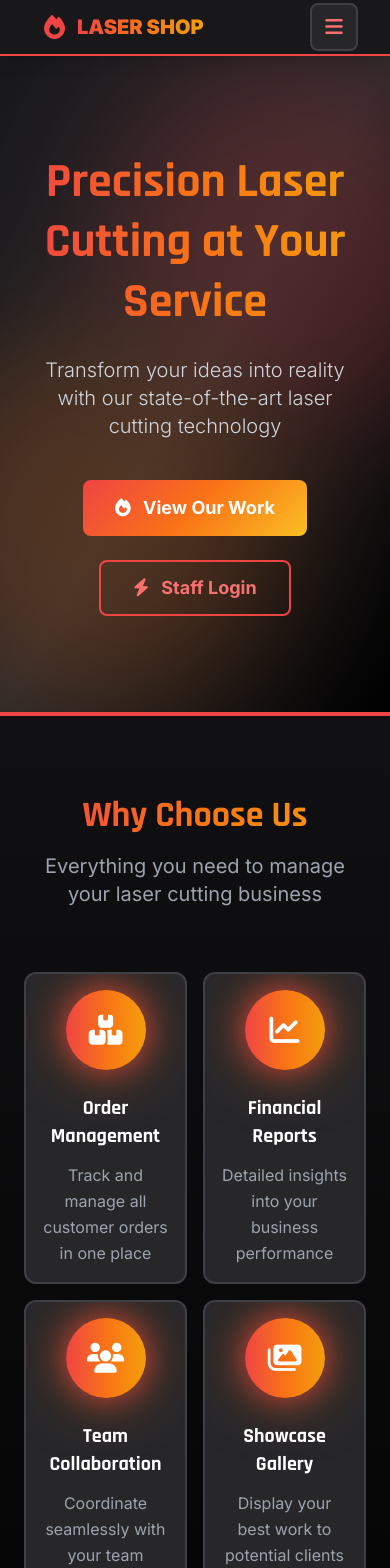
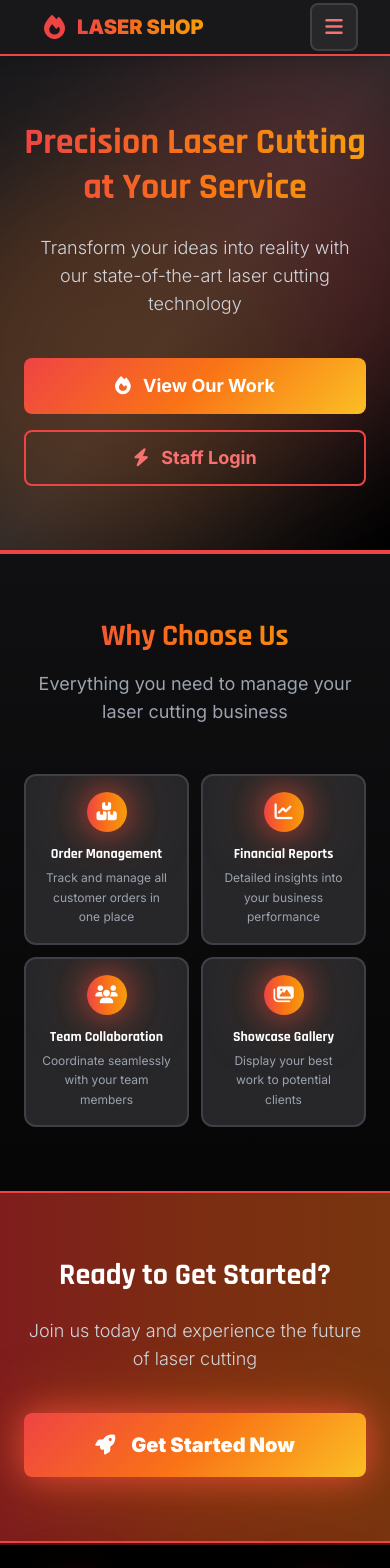
Before and after one commit to Ahmed-Mansy/Laser-workshop-front-end, an Angular app: page / in a window 390 px wide. Shown: the top 1568 px of the page. Built offline with nearby package versions, Linux system fonts and the light colour scheme.

Commit message:
feat: implement initial public home page and authentication login page UI.

```diff
--- a/src/app/features/auth/login/login.html
+++ b/src/app/features/auth/login/login.html
@@ -1,4 +1,5 @@
-<div class="min-h-screen bg-gradient-to-br from-black via-metal-900 to-metal-800 flex items-center justify-center p-6">
+<div
+  class="min-h-screen bg-gradient-to-br from-black via-metal-900 to-metal-800 flex items-center justify-center p-4 sm:p-6">
   <!-- Background Effects -->
   <div class="absolute inset-0 overflow-hidden pointer-events-none">
     <div class="absolute top-1/4 left-1/4 w-96 h-96 bg-laser-500/10 rounded-full blur-3xl animate-pulse"></div>
@@ -9,27 +10,27 @@
   <!-- Login Card -->
   <div class="relative w-full max-w-md">
     <!-- Logo & Title -->
-    <div class="text-center mb-8">
+    <div class="text-center mb-6 sm:mb-8">
       <div
-        class="inline-flex items-center justify-center w-20 h-20 bg-gradient-to-br from-laser-500 to-fire-500 rounded-2xl mb-4 fire-glow">
-        <i class="fas fa-fire text-4xl text-white"></i>
+        class="inline-flex items-center justify-center w-16 h-16 sm:w-20 sm:h-20 bg-gradient-to-br from-laser-500 to-fire-500 rounded-2xl mb-3 sm:mb-4 fire-glow">
+        <i class="fas fa-fire text-3xl sm:text-4xl text-white"></i>
       </div>
-      <h1 class="text-4xl font-black text-fire mb-2">LASER SHOP</h1>
-      <p class="text-gray-400 text-lg">{{ 'auth.welcomeBack' | translate }}</p>
+      <h1 class="text-3xl sm:text-4xl font-black text-fire mb-2">LASER SHOP</h1>
+      <p class="text-gray-400 text-base sm:text-lg">{{ 'auth.welcomeBack' | translate }}</p>
     </div>
 
     <!-- Login Form Card -->
     <div class="bg-metal-900 border-2 border-metal-700 rounded-2xl overflow-hidden shadow-2xl">
       <!-- Card Header -->
-      <div class="bg-gradient-to-r from-laser-600 to-fire-600 px-6 py-4 border-b-2 border-laser-500">
-        <h2 class="text-2xl font-bold text-white flex items-center gap-2">
+      <div class="bg-gradient-to-r from-laser-600 to-fire-600 px-4 py-3 sm:px-6 sm:py-4 border-b-2 border-laser-500">
+        <h2 class="text-xl sm:text-2xl font-bold text-white flex items-center gap-2">
           <i class="fas fa-bolt"></i>
           {{ 'auth.signIn' | translate }}
         </h2>
       </div>
 
       <!-- Form Content -->
-      <form [formGroup]="loginForm" (ngSubmit)="onSubmit()" class="p-8 space-y-6">
+      <form [formGroup]="loginForm" (ngSubmit)="onSubmit()" class="p-5 sm:p-8 space-y-5 sm:space-y-6">
         <!--Username Field -->
         <div>
           <label class="block text-sm font-medium text-metal-300 mb-2">
@@ -60,7 +61,7 @@
 
         <!-- Submit Button -->
         <button type="submit" [disabled]="loginForm.invalid || isLoading"
-          class="w-full px-6 py-4 bg-gradient-to-r from-laser-500 to-fire-500 text-white text-lg font-bold rounded-lg hover:shadow-fire hover:scale-105 transition-all duration-300 flex items-center justify-center gap-3 disabled:opacity-50 disabled:cursor-not-allowed disabled:hover:scale-100">
+          class="w-full px-6 py-3 sm:py-4 bg-gradient-to-r from-laser-500 to-fire-500 text-white text-lg font-bold rounded-lg hover:shadow-fire hover:scale-105 transition-all duration-300 flex items-center justify-center gap-3 disabled:opacity-50 disabled:cursor-not-allowed disabled:hover:scale-100">
           @if (isLoading) {
           <i class="fas fa-spinner fa-spin text-xl"></i>
           <span>{{ 'auth.signingIn' | translate }}</span>
@@ -72,7 +73,7 @@
       </form>
 
       <!-- Card Footer -->
-      <div class="px-8 pb-8">
+      <div class="px-5 sm:px-8 pb-6 sm:pb-8">
         <div class="flex items-center gap-2 text-sm text-gray-400">
           <i class="fas fa-info-circle text-spark-500"></i>
           <span>{{ 'auth.contactManager' | translate }}</span>
--- a/src/app/features/public/home/home.html
+++ b/src/app/features/public/home/home.html
@@ -7,21 +7,21 @@
             <div class="absolute bottom-0 right-1/4 w-96 h-96 bg-fire-500 rounded-full filter blur-3xl"></div>
         </div>
 
-        <div class="relative max-w-7xl mx-auto px-6 py-24 md:py-32 text-center">
-            <h1 class="text-5xl md:text-7xl font-black mb-6 text-fire leading-tight">
+        <div class="relative max-w-7xl mx-auto px-6 py-16 md:py-32 text-center">
+            <h1 class="text-4xl sm:text-5xl md:text-7xl font-black mb-6 text-fire leading-tight">
                 {{ 'home.heroTitle' | translate }}
             </h1>
-            <p class="text-xl md:text-2xl text-gray-300 mb-10 max-w-3xl mx-auto font-light">
+            <p class="text-lg md:text-2xl text-gray-300 mb-10 max-w-3xl mx-auto font-light">
                 {{ 'home.heroSubtitle' | translate }}
             </p>
-            <div class="flex gap-6 justify-center flex-wrap">
+            <div class="flex flex-col sm:flex-row gap-4 sm:gap-6 justify-center items-center">
                 <a mat-raised-button routerLink="/showcase"
-                    class="!h-14 !px-8 !text-lg !font-bold !bg-fire-gradient !text-white !rounded-lg hover:shadow-fire !transform !transition">
+                    class="!w-full sm:!w-auto !h-14 !px-8 !text-lg !font-bold !bg-fire-gradient !text-white !rounded-lg hover:shadow-fire !transform !transition">
                     <i class="fas fa-fire mr-2"></i>
                     {{ 'home.viewWork' | translate }}
                 </a>
                 <a mat-stroked-button routerLink="/login"
-                    class="!h-14 !px-8 !text-lg !font-bold !border-2 !border-laser-500 !text-laser-400 !rounded-lg hover:!bg-laser-500/10">
+                    class="!w-full sm:!w-auto !h-14 !px-8 !text-lg !font-bold !border-2 !border-laser-500 !text-laser-400 !rounded-lg hover:!bg-laser-500/10">
                     <i class="fas fa-bolt mr-2"></i>
                     {{ 'home.staffLogin' | translate }}
                 </a>
@@ -30,28 +30,29 @@
     </section>
 
     <!-- Features Section -->
-    <section class="py-20 px-6">
+    <section class="py-16 md:py-20 px-6">
         <div class="max-w-7xl mx-auto">
-            <div class="text-center mb-16">
-                <h2 class="text-4xl md:text-5xl font-black mb-4 text-fire">
+            <div class="text-center mb-12 md:mb-16">
+                <h2 class="text-3xl md:text-5xl font-black mb-4 text-fire">
                     {{ 'home.featuresTitle' | translate }}
                 </h2>
-                <p class="text-xl text-gray-400">{{ 'home.featuresSubtitle' | translate }}</p>
+                <p class="text-lg md:text-xl text-gray-400">{{ 'home.featuresSubtitle' | translate }}</p>
             </div>
 
-            <div class="grid grid-cols-2 md:grid-cols-3 lg:grid-cols-4 gap-4 md:gap-8">
+            <div class="grid grid-cols-2 lg:grid-cols-4 gap-3 md:gap-8">
                 @for (feature of features; track feature.title) {
                 <mat-card
                     class="!bg-metal-800 !border-2 !border-metal-700 hover:!border-laser-500 !rounded-xl overflow-hidden group cursor-pointer transform transition hover:-translate-y-2 hover:shadow-laser">
-                    <mat-card-content class="p-8 text-center">
+                    <mat-card-content class="p-3 md:p-8 text-center">
                         <div
-                            class="w-20 h-20 mx-auto mb-6 rounded-full bg-fire-gradient flex items-center justify-center fire-glow">
-                            <i class="fas {{ feature.icon }} text-3xl text-white"></i>
+                            class="w-10 h-10 md:w-20 md:h-20 mx-auto mb-3 md:mb-6 rounded-full bg-fire-gradient flex items-center justify-center fire-glow">
+                            <i class="fas {{ feature.icon }} text-lg md:text-3xl text-white"></i>
                         </div>
-                        <h3 class="text-xl font-bold mb-3 text-white group-hover:text-fire-400 transition">
+                        <h3
+                            class="text-sm md:text-xl font-bold mb-1 md:mb-3 text-white group-hover:text-fire-400 transition">
                             {{ feature.title }}
                         </h3>
-                        <p class="text-gray-400 leading-relaxed">
+                        <p class="text-xs md:text-base text-gray-400 leading-relaxed">
                             {{ feature.description }}
                         </p>
                     </mat-card-content>
@@ -62,16 +63,17 @@
     </section>
 
     <!-- CTA Section -->
-    <section class="py-20 px-6 bg-gradient-to-r from-laser-900 via-fire-900 to-spark-900 border-y-2 border-laser-500">
+    <section
+        class="py-16 md:py-20 px-6 bg-gradient-to-r from-laser-900 via-fire-900 to-spark-900 border-y-2 border-laser-500">
         <div class="max-w-4xl mx-auto text-center">
-            <h2 class="text-4xl md:text-5xl font-black mb-6 text-white">
+            <h2 class="text-3xl md:text-5xl font-black mb-6 text-white">
                 {{ 'home.ctaTitle' | translate }}
             </h2>
-            <p class="text-xl text-gray-300 mb-10 font-light">
+            <p class="text-lg md:text-xl text-gray-300 mb-10 font-light">
                 {{ 'home.ctaSubtitle' | translate }}
             </p>
             <button mat-raised-button (click)="openContactDialog()"
-                class="!h-16 !px-12 !text-xl !font-black !bg-fire-gradient !text-white !rounded-lg fire-glow !transform !transition hover:scale-105">
+                class="!w-full sm:!w-auto !h-16 !px-12 !text-xl !font-black !bg-fire-gradient !text-white !rounded-lg fire-glow !transform !transition hover:scale-105">
                 <i class="fas fa-rocket mr-3"></i>
                 {{ 'home.getStartedNow' | translate }}
             </button>
```
